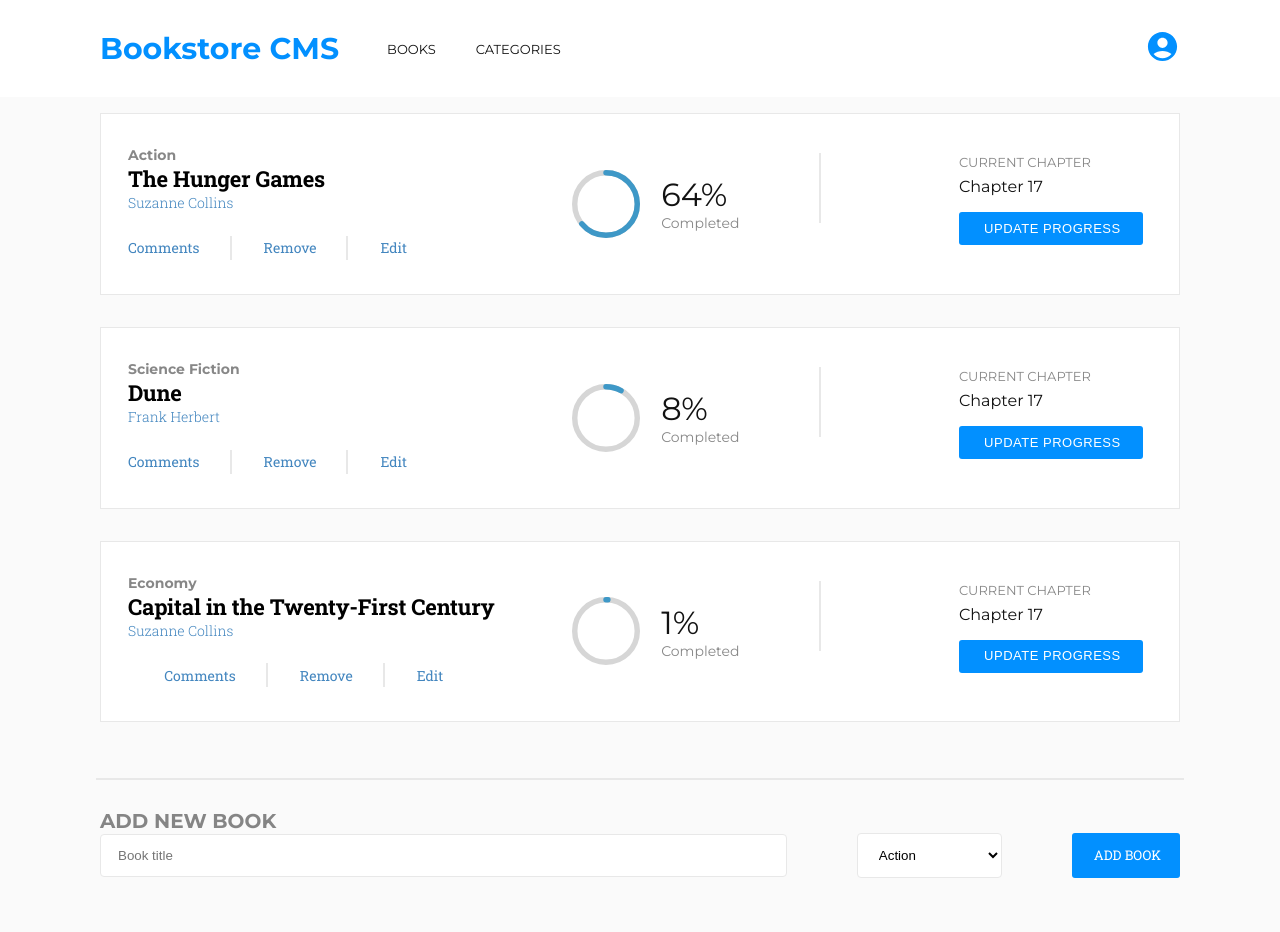
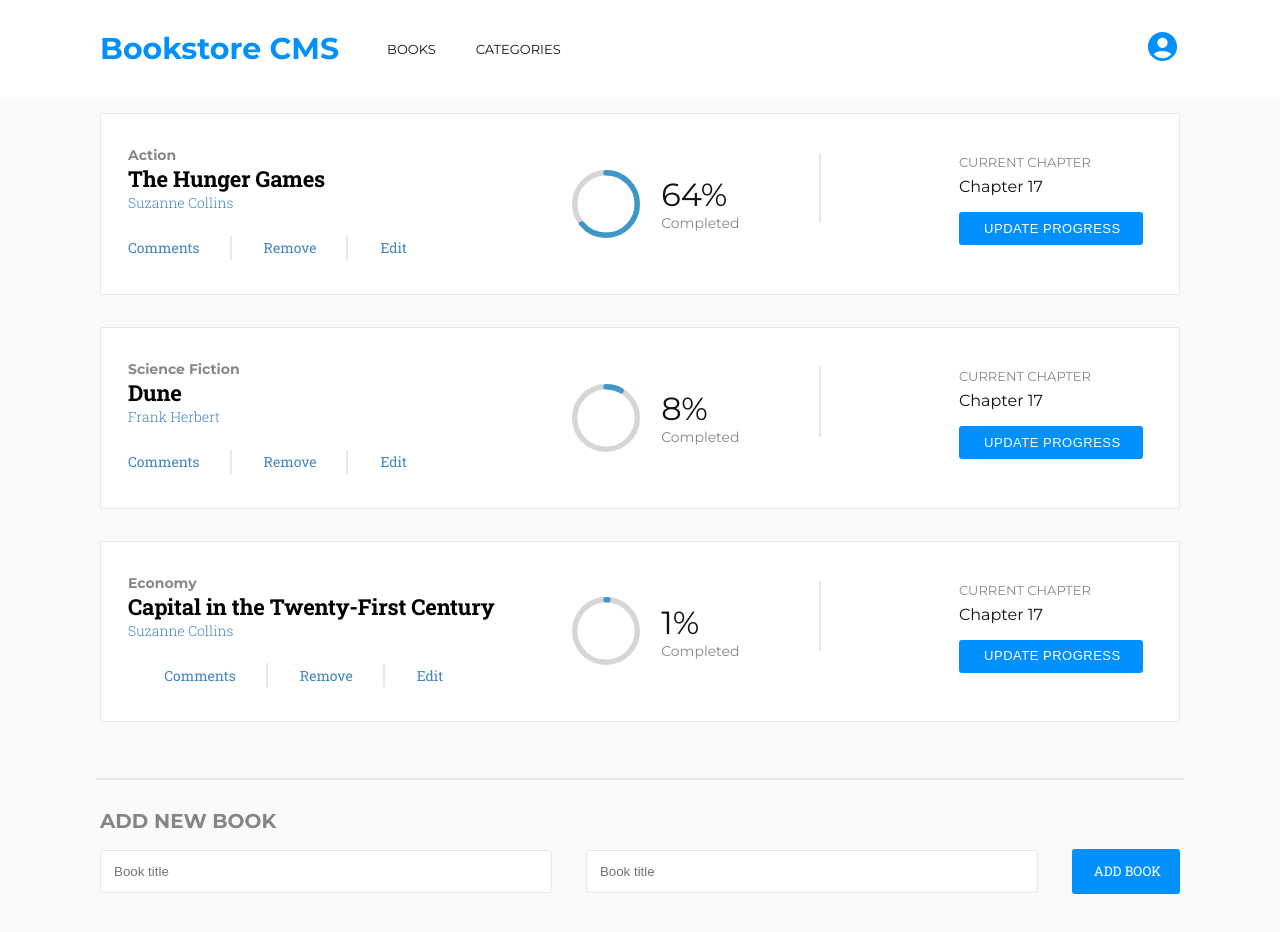
Before and after one commit to darikmohammed/Bookstore, a React (Create React App) app: page / in a window 1280 px wide. Shown: the top 932 px of the page. Built offline with nearby package versions, Linux system fonts and the light colour scheme.

Commit message:
Create a separate input component for the form

```diff
--- /dev/null
+++ b/src/Components/Input.js
@@ -0,0 +1,11 @@
+import React from 'react';
+
+function Input() {
+  return (
+    <>
+      <input type="text" placeholder="Book title" />
+    </>
+  );
+}
+
+export default Input;
--- a/src/Components/NewBook.js
+++ b/src/Components/NewBook.js
@@ -1,4 +1,5 @@
 import React from 'react';
+import Input from './Input';
 import './Styles/NewBook.css';
 
 function NewBook() {
@@ -6,20 +7,9 @@ function NewBook() {
     <div className="new-book-form">
       <h2>ADD NEW BOOK</h2>
       <form action="#" className="book-form">
-        <input
-          type="text"
-          className="form-book-title"
-          placeholder="Book title"
-        />
-        <select
-          name="form-book-category"
-          className="form-select"
-          id="form-book-category"
-        >
-          <option value="Action">Action</option>
-          <option value="Science-Fiction">Science Fiction</option>
-          <option value="Economy">Economy</option>
-        </select>
+        <Input placeholder="Book title" />
+
+        <Input placeholder="Book autor" />
         <button type="submit" className="form-btn">
           ADD BOOK
         </button>
--- a/src/Components/Styles/NewBook.css
+++ b/src/Components/Styles/NewBook.css
@@ -15,18 +15,13 @@
   justify-content: space-between;
 }
 
-.form-book-title {
+input {
   border-radius: 4px;
   border: solid 1px #e8e8e8;
   background-color: #fff;
-  padding: 0.813rem 30.688rem 0.813rem 1.063rem;
-}
-
-.form-select {
-  padding: 0.813rem 0.938rem 0.813rem 1.063rem;
-  border-radius: 4px;
-  border: solid 1px #e8e8e8;
-  background-color: #fff;
+  padding: 0.813rem;
+  margin-top: 1rem;
+  flex: 1;
 }
 
 .form-btn {
@@ -36,4 +31,5 @@
   border: none;
   color: #fff;
   font-family: 'Roboto Slab', 'Montserrat', serif;
+  margin-top: 1rem;
 }
```
